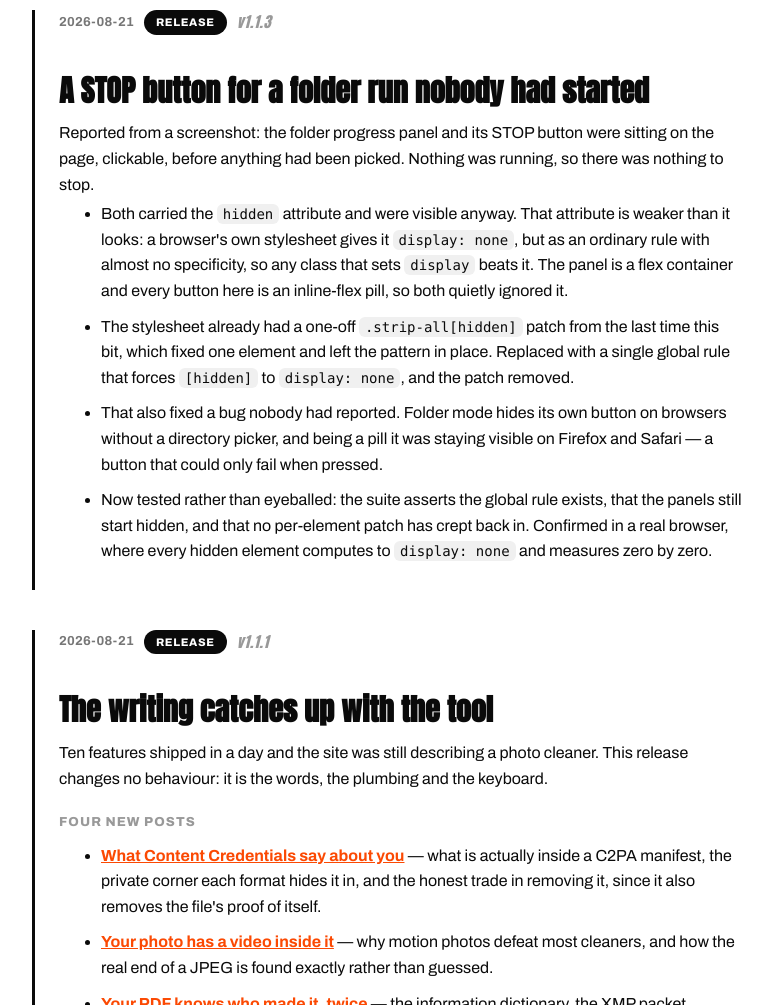
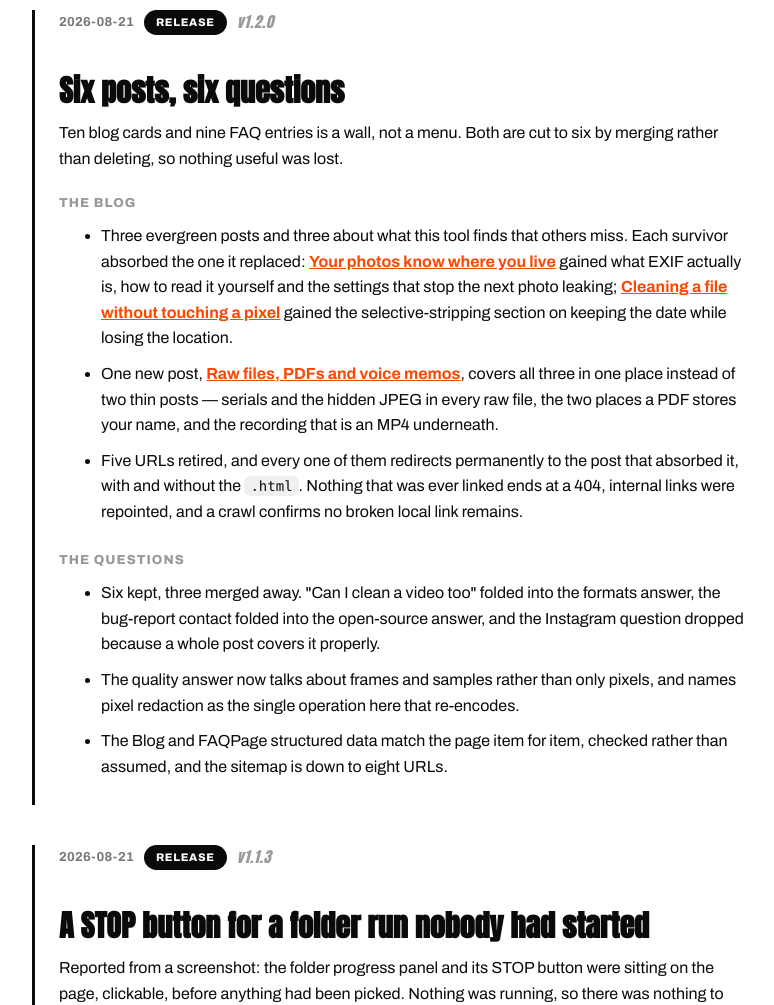
Before and after one commit to rawsun007/metastrip, a plain HTML site: page changelog.html in a window 1280 px wide. Shown: the part 400-1405 px from the top of the page, without its empty margins (252-1026 px from the left). Drawn offline with Linux system fonts and the light colour scheme; a script that the page names is missing.

Commit message:
release: v1.2.0
Content restructure: six blog posts, six FAQ entries, five URLs retired
behind permanent redirects. No behaviour change to any parser or stripper,
but the site's shape and its URLs changed, so this is a minor bump rather
than a patch.

```diff
--- a/changelog.html
+++ b/changelog.html
@@ -53,6 +53,28 @@
     <p>MetaStrip is built in the open, one feature at a time, each one tested and shipped on its own. This page tracks all of it. Newest first.</p>
 
     <div class="changelog">
+
+      <section class="changelog__entry">
+        <div class="changelog__date">
+          <span class="changelog__date-text">2026-08-21</span>
+          <span class="changelog__badge changelog__badge--release">RELEASE</span>
+          <span class="changelog__version">v1.2.0</span>
+        </div>
+        <h2>Six posts, six questions</h2>
+        <p>Ten blog cards and nine FAQ entries is a wall, not a menu. Both are cut to six by merging rather than deleting, so nothing useful was lost.</p>
+        <h3>The blog</h3>
+        <ul>
+          <li>Three evergreen posts and three about what this tool finds that others miss. Each survivor absorbed the one it replaced: <a href="blog/photos-know-where-you-live.html">Your photos know where you live</a> gained what EXIF actually is, how to read it yourself and the settings that stop the next photo leaking; <a href="blog/lossless-explained.html">Cleaning a file without touching a pixel</a> gained the selective-stripping section on keeping the date while losing the location.</li>
+          <li>One new post, <a href="blog/what-your-other-files-hide.html">Raw files, PDFs and voice memos</a>, covers all three in one place instead of two thin posts — serials and the hidden JPEG in every raw file, the two places a PDF stores your name, and the recording that is an MP4 underneath.</li>
+          <li>Five URLs retired, and every one of them redirects permanently to the post that absorbed it, with and without the <code>.html</code>. Nothing that was ever linked ends at a 404, internal links were repointed, and a crawl confirms no broken local link remains.</li>
+        </ul>
+        <h3>The questions</h3>
+        <ul>
+          <li>Six kept, three merged away. "Can I clean a video too" folded into the formats answer, the bug-report contact folded into the open-source answer, and the Instagram question dropped because a whole post covers it properly.</li>
+          <li>The quality answer now talks about frames and samples rather than only pixels, and names pixel redaction as the single operation here that re-encodes.</li>
+          <li>The Blog and FAQPage structured data match the page item for item, checked rather than assumed, and the sitemap is down to eight URLs.</li>
+        </ul>
+      </section>
 
       <section class="changelog__entry">
         <div class="changelog__date">
--- a/sw.js
+++ b/sw.js
@@ -3,7 +3,7 @@
    CACHE carries the release version, so shipping a version retires the
    previous cache on activate. */
 
-const CACHE = "metastrip-v1.1.3";
+const CACHE = "metastrip-v1.2.0";
 const CORE = [
   "./",
   "./index.html",
```
Also changed, not shown: README.md.
